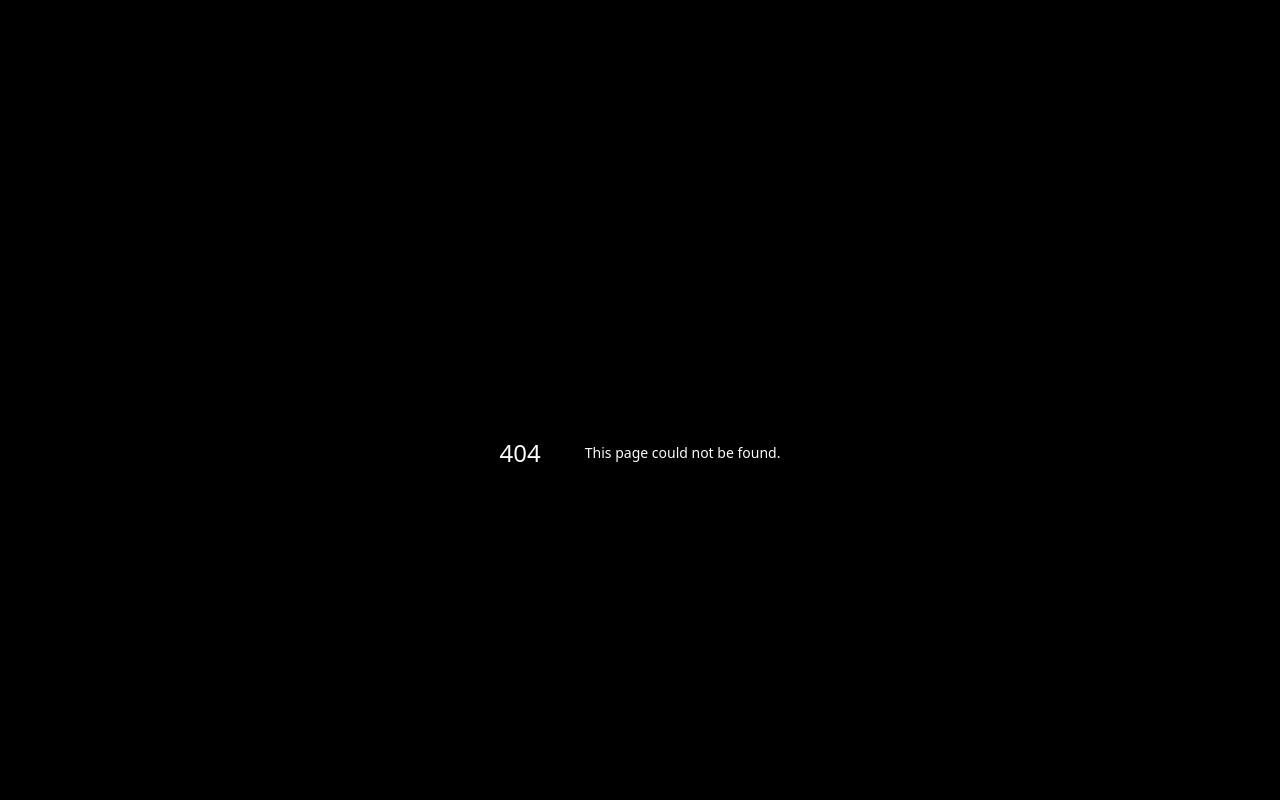
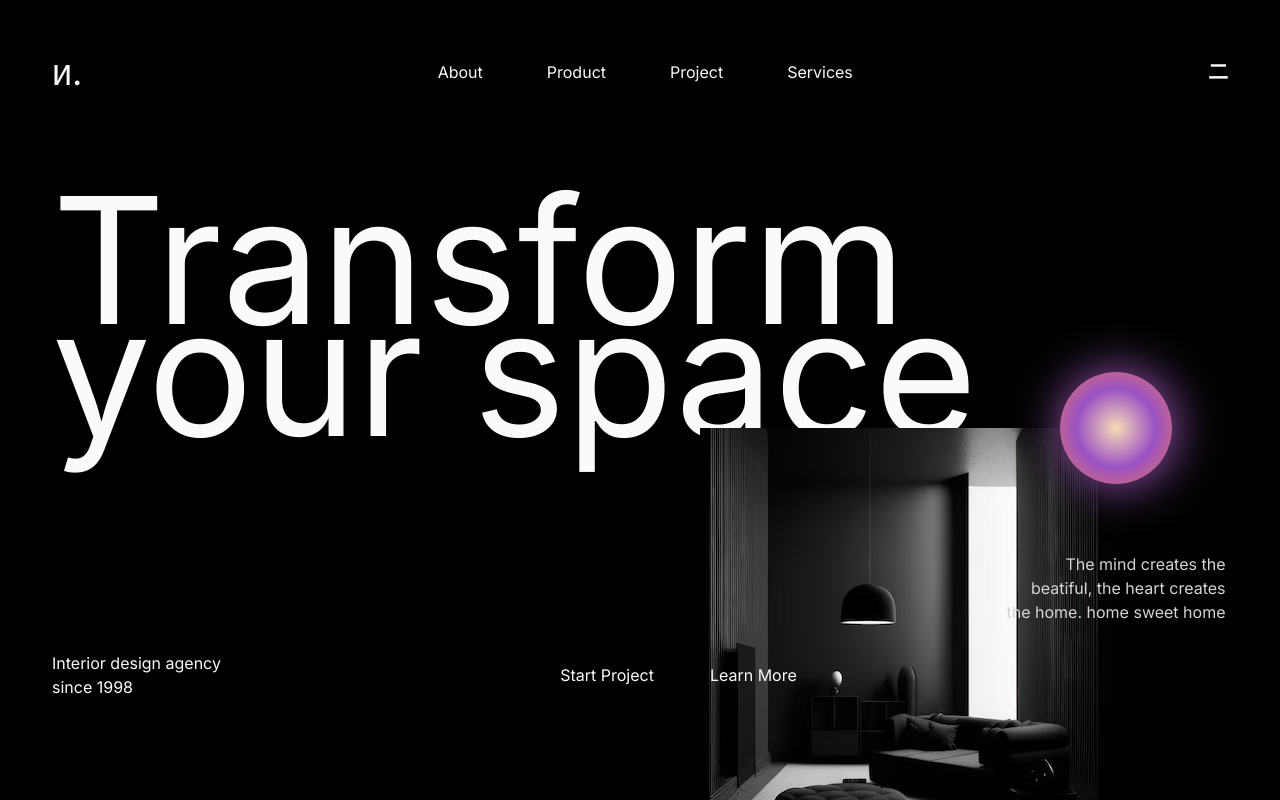
Before and after one commit to przestudent/dribble_design-1, a Next.js app: page /furniture in a window 1280 px wide. Before the commit this address had no page. Shown: the top 800 px of the page. Built offline with nearby package versions, Linux system fonts and the light colour scheme.

Commit message:
Landing page

```diff
--- /dev/null
+++ b/src/app/furniture/page.tsx
@@ -0,0 +1,25 @@
+import AboutUsSection from '@/components/AboutUsSection';
+import Carousel from '@/components/Carousel';
+import ListWithArrows from '@/components/ListWithArrows';
+import Main from '@/components/Main';
+import Navbar from '@/components/Navbar';
+import StartProject from '@/components/StartProject';
+import VideoSection from '@/components/VideoSection';
+import Image from 'next/image';
+
+export default function Home() {
+  return (
+    <>
+      <div className='p-[3.25rem] bg-black text-slate-50'>
+        <Navbar />
+        <Main />
+        <AboutUsSection />
+        <VideoSection />
+        <ListWithArrows />
+        <Carousel />
+        <StartProject />
+        <Navbar />
+      </div>
+    </>
+  );
+}
--- a/src/app/layout.tsx
+++ b/src/app/layout.tsx
@@ -5,7 +5,7 @@ import { Inter } from 'next/font/google';
 const inter = Inter({ subsets: ['latin'] });
 
 export const metadata: Metadata = {
-  title: 'Create Next App',
+  title: 'Dribble designs',
   description: 'Generated by create next app',
 };
 
@@ -16,11 +16,7 @@ export default function RootLayout({
 }) {
   return (
     <html lang='en'>
-      <body
-        className={`${inter.className}  m-[3.25rem] bg-black text-slate-50`}
-      >
-        {children}
-      </body>
+      <body className={`${inter.className}  `}>{children}</body>
     </html>
   );
 }
--- a/src/app/page.tsx
+++ b/src/app/page.tsx
@@ -1,23 +1,22 @@
-import AboutUsSection from '@/components/AboutUsSection';
-import Carousel from '@/components/Carousel';
-import ListWithArrows from '@/components/ListWithArrows';
-import Main from '@/components/Main';
-import Navbar from '@/components/Navbar';
-import StartProject from '@/components/StartProject';
-import VideoSection from '@/components/VideoSection';
-import Image from 'next/image';
+import Link from 'next/link';
 
-export default function Home() {
+function LandingPage() {
   return (
-    <>
-      <Navbar />
-      <Main />
-      <AboutUsSection />
-      <VideoSection />
-      <ListWithArrows />
-      <Carousel />
-      <StartProject />
-      <Navbar />
-    </>
+    <div className='w-[100vw] h-[100vh] grid grid-cols-1 grid-rows-1 items-center'>
+      <img src='/bg.png' className='col-start-1 col-end-2' />
+      <div className='flex flex-col text-center col-start-1 col-end-2 '>
+        <Link className='text-7xl border-slate-50 border-2' href={'/furniture'}>
+          Check it out
+        </Link>
+        <a
+          className='text-3xl text-pink-500'
+          href='https://dribbble.com/shots/21753130-Int-rieur-Interior-Design-Agency-Landing-Page-Website'
+        >
+          Original Dribble
+        </a>
+      </div>
+    </div>
   );
 }
+
+export default LandingPage;
--- a/src/components/Carousel.tsx
+++ b/src/components/Carousel.tsx
@@ -1,5 +1,6 @@
 import Image from 'next/image';
 import ContentDivison from './ContentDivision';
+import PhotoCard from '@/lib/PhotoCard';
 
 function Carousel() {
   const count = [1, 2, 3, 4];
@@ -23,16 +24,7 @@ function Carousel() {
       </div>
       <div className='grid justify-items-center items-center justify-between grid-cols-4'>
         {count.map((e) => {
-          return (
-            <Image
-              alt='couch'
-              width={305}
-              height={90}
-              className=' aspect-[9/16]'
-              src={'/couch-1.jpg'}
-              key={e}
-            />
-          );
+          return <PhotoCard key={e} />;
         })}
       </div>
     </ContentDivison>
--- a/src/components/Main.tsx
+++ b/src/components/Main.tsx
@@ -1,21 +1,39 @@
 /* eslint-disable @next/next/no-img-element */
 import Image from 'next/image';
 import ContentDivison from './ContentDivision';
+import GradientSphere from '../lib/GradientSphere';
 function Main() {
   return (
     <ContentDivison>
       <h1 className='text-[11rem] leading-[7rem]'>
-        <div>
-          Transfo
-          <span className='relative'>
-            rm
-            <div className='absolute left-0'>
-              <img alt='couch' className='' src={'/couch-1.jpg'} />
-            </div>
-          </span>
-        </div>
+        <div>Transform</div>
         <div>your space</div>
       </h1>
+      <div className='mr-28'>
+        <div className=' relative '>
+          <div className='flex justify-end'>
+            <img src='/couch-1.jpg' alt='' />
+          </div>
+          <GradientSphere className='top-0 right-0 translate-x-[50%] -translate-y-[50%]' />
+          <div className='absolute top-[50%] left-0 -translate-y-[50%] flex items-center justify-between w-[70%]'>
+            <h2>
+              <div>Interior design agency</div>
+              <div>since 1998</div>
+            </h2>
+            <div>
+              <button className='mr-14'>Start Project</button>
+              <button>Learn More</button>
+            </div>
+          </div>
+          <div className='absolute right-0 top-[25%] text-right translate-x-[50%] text-zinc-300'>
+            <div>
+              <div>The mind creates the</div>
+              <div>beatiful, the heart creates</div>
+              <div>the home. home sweet home</div>
+            </div>
+          </div>
+        </div>
+      </div>
     </ContentDivison>
   );
 }
--- /dev/null
+++ b/src/lib/GradientSphere.tsx
@@ -0,0 +1,17 @@
+import { FC } from 'react';
+
+interface GradientSphereProps {
+  className?: string;
+}
+
+const GradientSphere: FC<GradientSphereProps> = ({
+  className = 'bottom-0 right-0 translate-y-[50%] translate-x-[50%]',
+}) => {
+  return (
+    <div
+      className={` ${className}  gradient-sphere rounded-[100%] drop-shadow-md  absolute w-28 h-28`}
+    ></div>
+  );
+};
+
+export default GradientSphere;
--- /dev/null
+++ b/src/lib/LearnMore.tsx
@@ -0,0 +1,18 @@
+import { FC } from 'react';
+
+interface LearnMoreProps {
+  className?: string;
+  isHovering: boolean;
+}
+
+const LearnMore: FC<LearnMoreProps> = ({ className = '', isHovering }) => {
+  return (
+    <button
+      className={`${className}  transition-opacity  border-2 border-slate-50 py-3 px-8 flex justify-center items-center rounded-[100px]`}
+    >
+      Learn More
+    </button>
+  );
+};
+
+export default LearnMore;
--- /dev/null
+++ b/src/lib/PhotoCard.tsx
@@ -0,0 +1,32 @@
+'use client';
+import { FC, useState } from 'react';
+import Image from 'next/image';
+import LearnMore from './LearnMore';
+const PhotoCard: FC = () => {
+  const [isHovering, setIsHovering] = useState(false);
+  return (
+    <div
+      className='relative'
+      onMouseEnter={() => setIsHovering(true)}
+      onMouseLeave={() => setIsHovering(false)}
+    >
+      <Image
+        alt='couch'
+        width={305}
+        height={90}
+        className=' aspect-[9/16]'
+        src={'/couch-1.jpg'}
+      />
+      <div className='absolute top-0 left-0 flex w-full h-full items-center justify-center'>
+        <LearnMore
+          isHovering={isHovering}
+          className={`${
+            isHovering ? 'opacity-100' : 'opacity-0'
+          } backdrop-blur-sm`}
+        />
+      </div>
+    </div>
+  );
+};
+
+export default PhotoCard;
--- a/tailwind.config.js
+++ b/tailwind.config.js
@@ -8,11 +8,10 @@ module.exports = {
   theme: {
     extend: {
       backgroundImage: {
-        'gradient-radial': 'radial-gradient(var(--tw-gradient-stops))',
-        'gradient-conic':
-          'conic-gradient(from 180deg at 50% 50%, var(--tw-gradient-stops))',
+        'couch-wide': "url('/bg.png')",
+        'footer-texture': "url('/footer-texture.png')",
       },
     },
   },
   plugins: [],
-}
+};
```
Also changed, not shown: public/bg.png (added).
